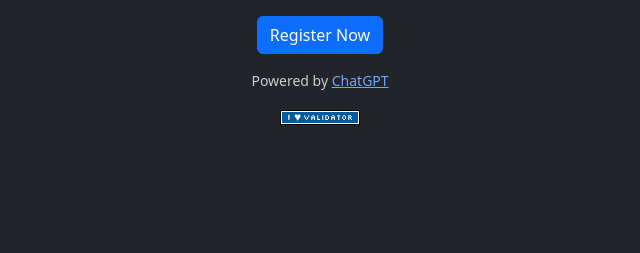
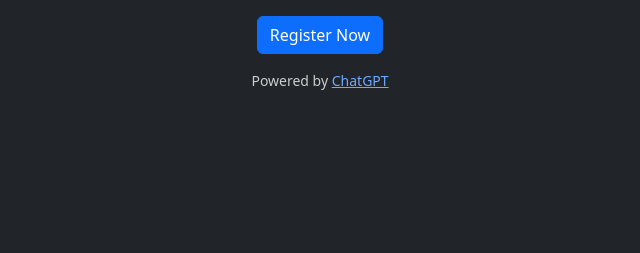
Before and after one commit to jadonvanyo/resi.ai, a Flask app: page /about in a window 1280 px wide. Shown: the part 547-800 px from the top of the page, without its empty margins (320-960 px from the left). Run offline with Flask 3, Linux system fonts and the light colour scheme; some libraries are stand-ins or nearby versions.

Commit message:
hid just the validate HTML button

```diff
--- a/templates/layout.html
+++ b/templates/layout.html
@@ -73,10 +73,10 @@
                 Powered by <a href="https://openai.com/chatgpt">ChatGPT</a>
             </p>
 
-            <form action="https://validator.w3.org/check" class="text-center" enctype="multipart/form-data" method="post" target="_blank" type="hidden">
+            <form action="https://validator.w3.org/check" class="text-center" enctype="multipart/form-data" method="post" target="_blank">
                 <input name="doctype" type="hidden" value="HTML5">
                 <input name="fragment" type="hidden">
-                <input alt="Validate" src="/static/I_heart_validator.png" type="image"> <!-- https://validator.w3.org/ -->
+                <input alt="Validate" src="/static/I_heart_validator.png" type="hidden"> <!-- https://validator.w3.org/ -->
             </form>
             <script>
                 document.addEventListener('DOMContentLoaded', function() {
```
